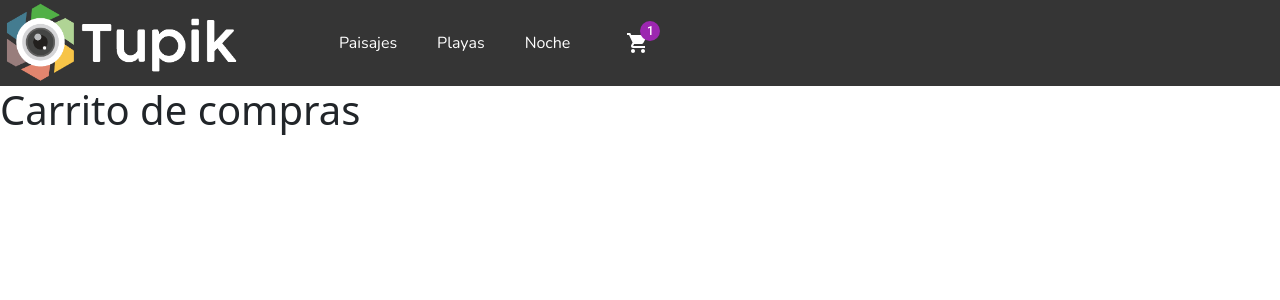
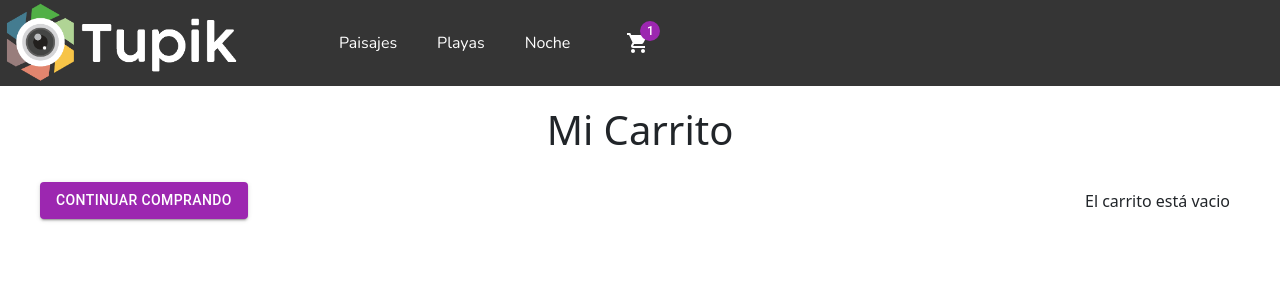
Before and after one commit to fiorellapanciniDS/react_tupik, a React (Create React App) app: page /cart in a window 1280 px wide. Shown: the top 300 px of the page. Built offline with nearby package versions, Linux system fonts and the light colour scheme.

Commit message:
desafio 8

```diff
--- a/src/components/Cart.js
+++ b/src/components/Cart.js
@@ -1,8 +1,52 @@
+import { useContext, useEffect } from 'react';
+import { Button } from '@mui/material';
+import { CartContext } from './CartContext';
+import { Link } from 'react-router-dom';
+import { WrapperCart, TitleCart, ContentCart, Product, ProductDetail, ImageCart, Details, PriceDetail, ProductAmountContainer, ProductAmount, ProductPrice, Top, TopText } from './styledComponents';
+
 const Cart = () => {
+    const test = useContext(CartContext);
+
     return (
-        <>
-            <h1>Carrito de compras</h1>
-        </>
+        <WrapperCart>
+            <TitleCart>Mi Carrito</TitleCart>
+            <Top>
+            <Link to='/' style={{textDecoration: "none"}}><Button variant="contained" color="secondary">Continuar comprando</Button></Link>
+                {
+                    (test.cartList.length > 0)
+                    ? <Button variant="outlined" color="secondary" onClick={test.clear}>Eliminar Todo</Button>
+                    : <TopText>El carrito está vacio</TopText>
+                }
+            </Top>
+            {
+                test.cartList.length > 0 && (
+
+            <ContentCart>
+                {
+                    test.cartList.map (item =>
+                        <Product>
+                        <ProductDetail>
+                            <ImageCart src={item.image[0]} />
+                            <Details>
+                            <span>
+                                <b>Imagen:</b> {item.name}
+                            </span>
+                            <Button variant="outlined" color="secondary" onClick={() => test.removeItem(item.idItem)}>Eliminar imagen</Button>
+                            </Details>
+                        </ProductDetail>
+                        <PriceDetail>
+                            <ProductAmountContainer>
+                            <ProductAmount>2 imagenes</ProductAmount>
+                            </ProductAmountContainer>
+                            <ProductPrice>Precio: ${item.cost} c/u</ProductPrice>
+                        </PriceDetail>
+                        </Product>
+                    )
+                }
+            </ContentCart>
+                )
+            }
+        </WrapperCart>
     );
 }
 
--- /dev/null
+++ b/src/components/CartContext.js
@@ -0,0 +1,32 @@
+import { createContext, useState } from "react";
+
+
+export const CartContext = createContext();
+
+const CartContextProvider = ({children}) => {
+    const [cartList, setCartList] = useState([]);//no siempre es un array vacio, puede ser uno hardcodeado
+
+    const addItem = (item) => {
+        setCartList([
+            ...cartList,
+            item
+        ]);
+    }
+
+    const removeItem = (id) => {
+        const result = cartList.filter(item => item.idItem != id);
+        setCartList(result);
+    }
+
+    const clear = () => {
+        setCartList([]);
+    }
+
+    return (
+    <CartContext.Provider value={{cartList, addItem, clear, removeItem}}>
+        {children}
+    </CartContext.Provider>
+    );
+}
+
+export default CartContextProvider;
--- a/src/components/CartWidget.js
+++ b/src/components/CartWidget.js
@@ -3,15 +3,18 @@ import * as React from 'react';
 import Badge from '@mui/material/Badge';
 import IconButton from '@mui/material/IconButton';
 import ShoppingCartIcon from '@mui/icons-material/ShoppingCart';
+import { Link } from 'react-router-dom';
+
 
 const CartWidget = () => {
+
     return (
         <>
-            <IconButton aria-label="cart">
+            <Link to='/cart'><IconButton aria-label="cart">
                 <Badge badgeContent={1} color="secondary">
                     <ShoppingCartIcon  className="botonCarrito"/>
                 </Badge>
-            </IconButton>
+            </IconButton></Link>
         </>
     )
 }
--- a/src/components/ItemCount.js
+++ b/src/components/ItemCount.js
@@ -1,10 +1,12 @@
 import { Button } from '@mui/material';
 import { Add, Remove } from '@mui/icons-material';
-import { useEffect, useState } from 'react';
+import { useContext, useEffect, useState } from 'react';
 import { ProductAmount, ProductAmountContainer } from './styledComponents';
+import { CartContext } from './CartContext';
 
 const ItemCount = ({ stock = 5, initial = 1,  onAdd }) => {
     const [count, setCount] = useState(0);
+    const Count = useContext(CartContext);
 
     useEffect(() => {
         setCount(initial);
--- a/src/components/ItemDetail.js
+++ b/src/components/ItemDetail.js
@@ -1,14 +1,18 @@
 import { Button } from '@mui/material';
 import ItemCount from "./ItemCount";
-import { useState } from 'react';
+import { useContext, useState } from 'react';
 import { Link } from 'react-router-dom';
+import { CartContext } from './CartContext';
 
 
 const ItemDetail = ({ item }) => {
-
+    const [itemCount, setItemCount] = useState(0);
+    const test = useContext(CartContext);
 
     const onAdd = (qty) => {
         alert("Seleccionaste " + qty + "imagenes" );
+        setItemCount(qty);
+        test.addItem(item);
 
     }
 
@@ -29,8 +33,11 @@ const ItemDetail = ({ item }) => {
                 </div>
                 <div className="col-lg-7 col-md-7 col-xs-12 detailImg">
                     <>
-                    <ItemCount stock={item.stock} initial={0} onAdd={onAdd} />
-                    <Link to='/cart' style={{textDecoration: "none"}}><Button variant="contained" color="secondary">Comprar</Button></Link>
+                    {
+                        itemCount === 0
+                        ? <ItemCount stock={item.stock} initial={0} onAdd={onAdd} />
+                        : <Link to='/cart' style={{textDecoration: "none"}}><Button variant="contained" color="secondary">Comprar</Button></Link>
+                    }
                     </>
                 </div>
             </div>
--- a/src/components/ItemListContainer.js
+++ b/src/components/ItemListContainer.js
@@ -7,8 +7,6 @@ const { products } = require('../utils/products');
 const ItemListContainer = () => {
     const [datos, setDatos] = useState([]);
     const { idCategory } = useParams();
-
-    console.log(idCategory);
 
     useEffect(() => {
         if (idCategory == undefined) {
--- a/src/components/styledComponents.js
+++ b/src/components/styledComponents.js
@@ -11,5 +11,76 @@ const ProductAmount = styled.div`
     margin: 5px;
 `;
 
+//Cart
+const WrapperCart = styled.div`
+    padding: 20px;
+`;
 
-export { ProductAmount, ProductAmountContainer }
+const TitleCart = styled.h1`
+    font-weight: 300;
+    text-align: center;
+`;
+
+const ContentCart = styled.div`
+  display: flex;
+  flex-direction: column;
+  justify-content: space-between;
+`;
+
+const Product = styled.div`
+  display: flex;
+  justify-content: space-between;
+`;
+
+const ProductDetail = styled.div`
+  flex: 2;
+  display: flex;
+`;
+
+const ImageCart = styled.img`
+  width: 200px;
+`;
+
+const Details = styled.div`
+  padding: 20px;
+  display: flex;
+  flex-direction: column;
+  justify-content: space-around;
+`;
+
+const PriceDetail = styled.div`
+  flex: 1;
+  display: flex;
+  flex-direction: column;
+  align-items: center;
+  justify-content: center;
+`;
+
+const ProductPrice = styled.div`
+  font-size: 30px;
+  font-weight: 200;
+`;
+
+const Top = styled.div`
+  display: flex;
+  align-items: center;
+  justify-content: space-between;
+  padding: 20px;
+`;
+
+const TopButton = styled.button`
+  padding: 10px;
+  font-weight: 600;
+  cursor: pointer;
+  border: ${(props) => props.type === "filled" && "none"};
+  background-color: ${(props) =>
+    props.type === "filled" ? "black" : "transparent"};
+  color: ${(props) => props.type === "filled" && "white"};
+`;
+
+const TopText = styled.span`
+  margin: 0px 10px;
+`;
+
+
+export { ProductAmount, ProductAmountContainer, ProductPrice, ProductDetail, PriceDetail, Details, ImageCart, Product, ContentCart, TitleCart, WrapperCart, Top, TopButton, TopText }
--- a/src/pages/Home.js
+++ b/src/pages/Home.js
@@ -3,9 +3,11 @@ import Navbar from '../components/Navbar';
 import Cart from "../components/Cart";
 import ItemDetailContainer from '../components/ItemDetailContainer';
 import ItemListContainer from '../components/ItemListContainer';
+import CartContextProvider, {CartContext} from '../components/CartContext';
 
 const Home = () => {
     return (
+        <CartContextProvider>
         <BrowserRouter>
             <Navbar />
             <Routes>
@@ -15,6 +17,7 @@ const Home = () => {
                 <Route path='/cart' element={<Cart />} />
             </Routes>
         </BrowserRouter>
+        </CartContextProvider>
     );
 };
 
```
